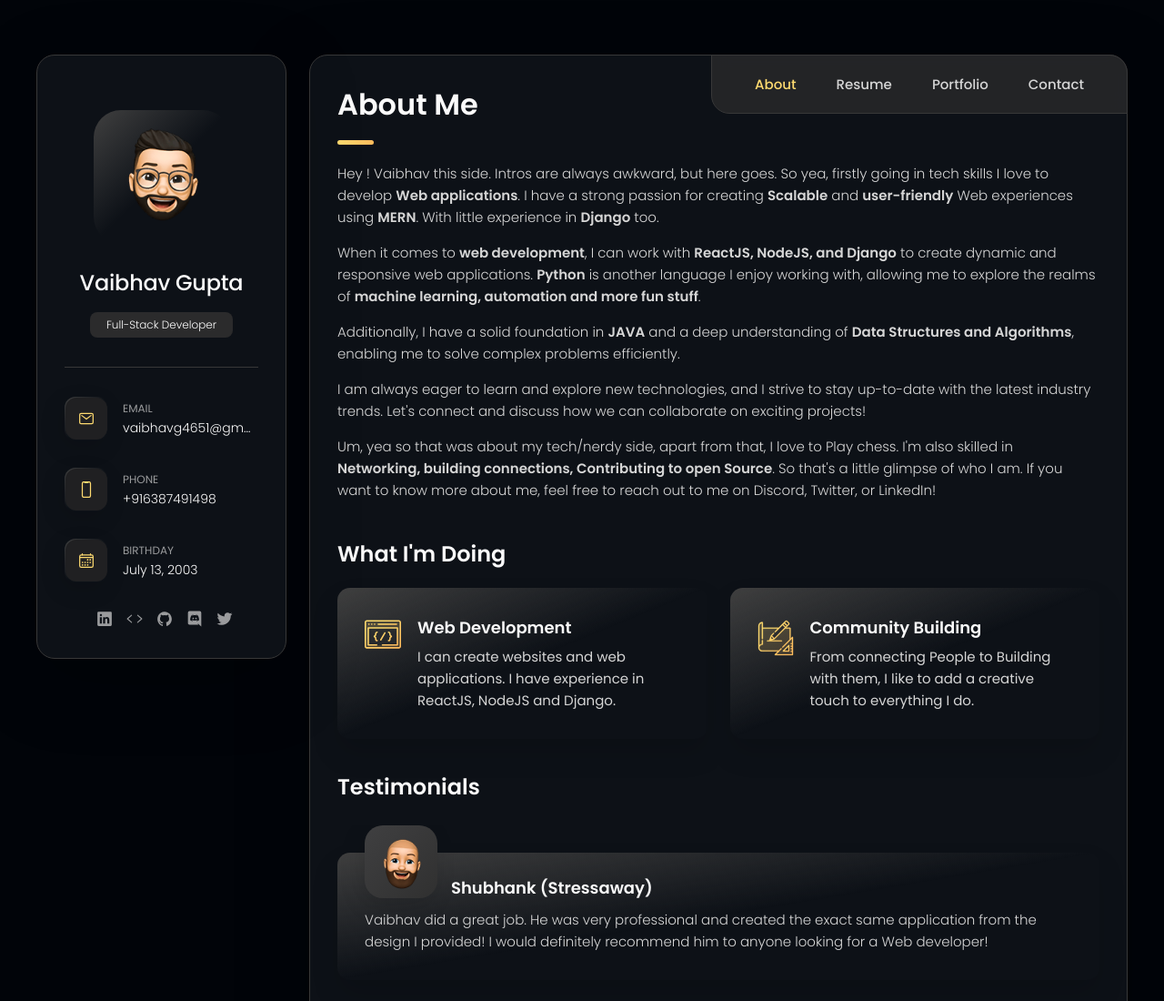
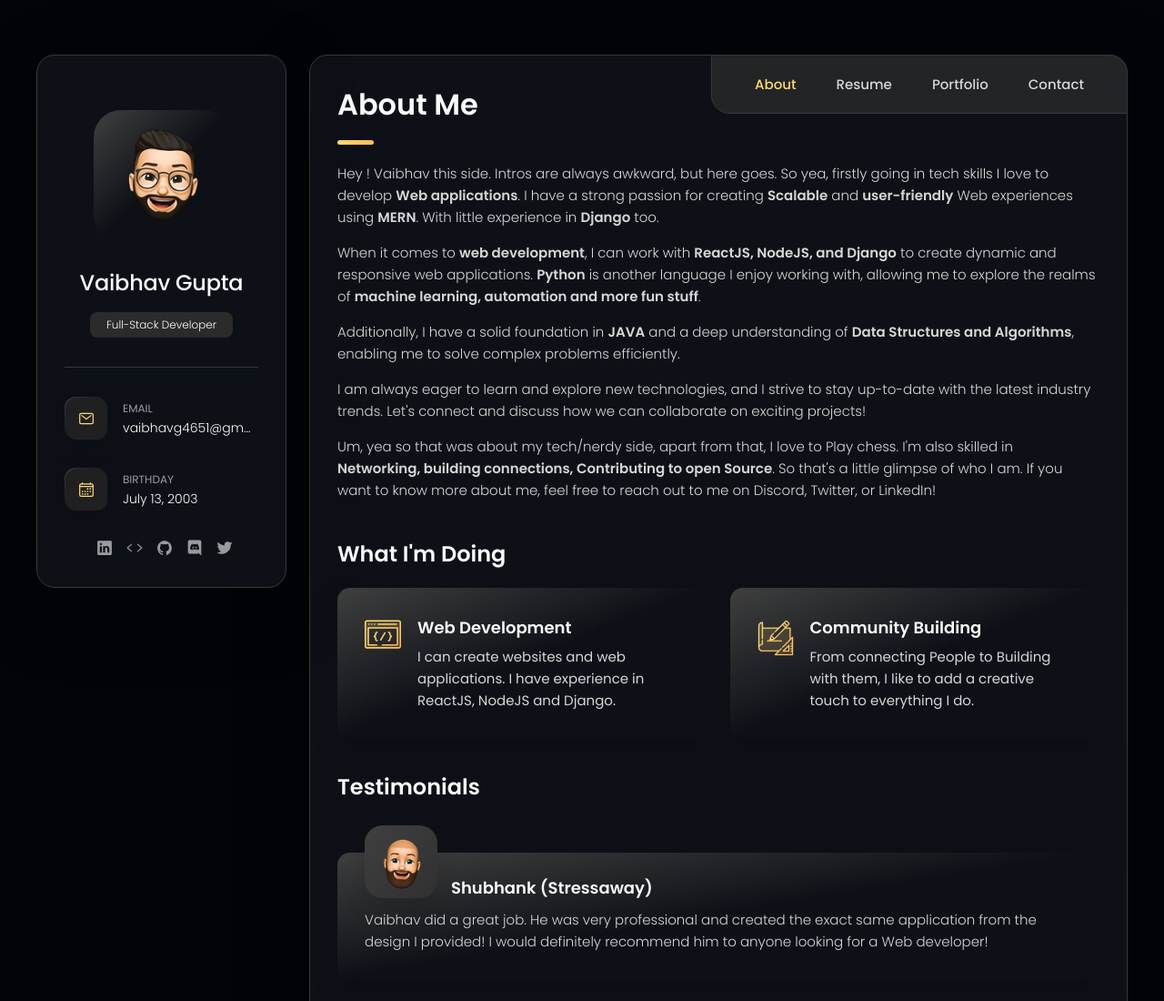
Before and after one commit to Vaibhavg4651/vaibhavv.github.io, a plain HTML site: page index.html in a window 1280 px wide. Shown: the top 1100 px of the page at 91% size. Drawn offline with nearby package versions, Linux system fonts and the light colour scheme.

Commit message:
Update index.html

```diff
--- a/index.html
+++ b/index.html
@@ -80,19 +80,6 @@
 
           </li>
 
-          <li class="contact-item">
-
-            <div class="icon-box">
-              <ion-icon name="phone-portrait-outline"></ion-icon>
-            </div>
-
-            <div class="contact-info">
-              <p class="contact-title">Phone</p>
-
-              <a href="tel:+916387491498" class="contact-link">+916387491498</a>
-            </div>
-
-          </li>
 
           <li class="contact-item">
 
```
